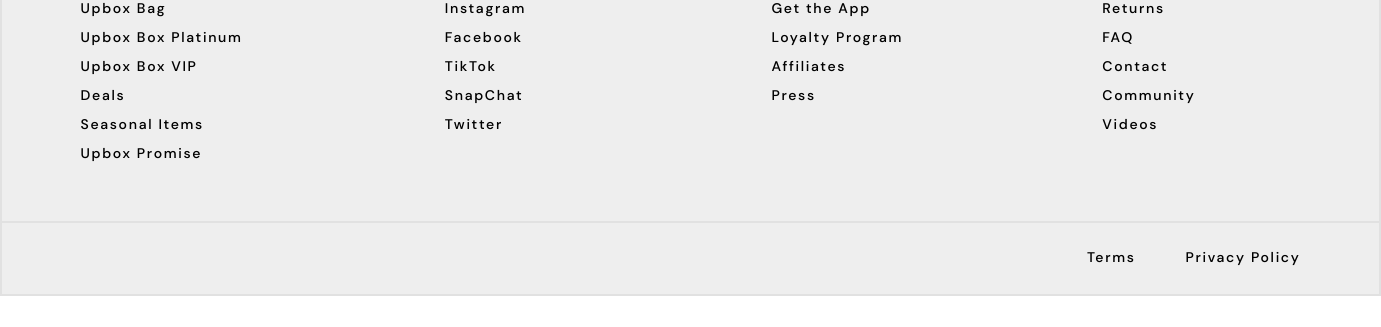
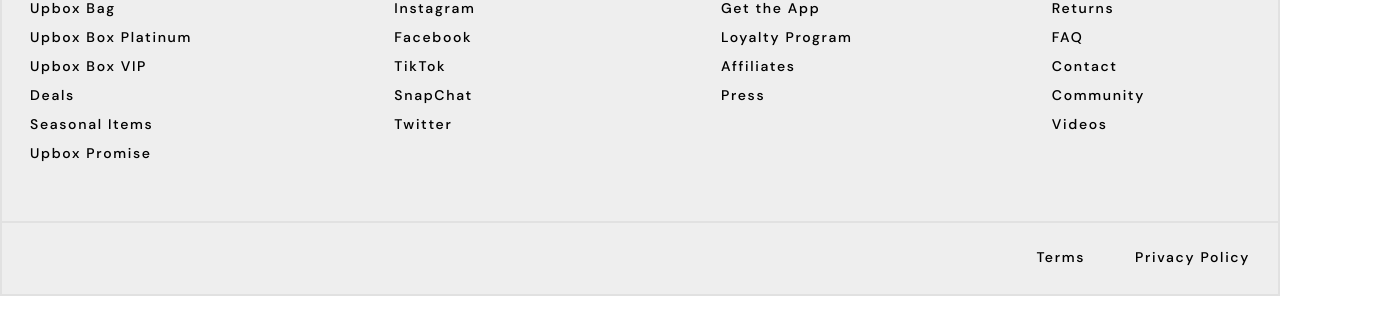
Before and after one commit to 20210502-FE/shcherbakov_upbox, a website: page app/index.html in a window 1280 px wide. Shown: the part 5536-5863 px from the top of the page, 1381 px wide, since content can reach past the window. Drawn offline with Linux system fonts and the light colour scheme.

Commit message:
desktop fixed

```diff
--- a/app/index.html
+++ b/app/index.html
@@ -167,7 +167,7 @@
 								<img src = "assets/images/information-company/sc.png" alt = "#"></a>
 					</div>
 				</div>
-				<div class="footer_content flex flex_between">
+				<div class="footer_content flex flex_between flex_wrap">
 					<div class="footer_content_column">
 						<h1 class="footer_content_column_title">UPBOX</h1>
 						<div class="footer_content_column_link">
--- a/app/scss/modules/_information-company.scss
+++ b/app/scss/modules/_information-company.scss
@@ -4,7 +4,8 @@
   margin: 0 auto;
 
   &_information-company {
-    width: 1381px;
+    width: 100%;
+    max-width: 1381px;
     height: 479px;
     border: 2px solid rgba(196, 196, 196, .3);
     box-sizing: border-box;
@@ -12,7 +13,8 @@
     margin: 31px auto;
 
     &_wrapper {
-      width: 1220px;
+      width: 100%;
+      max-width: 1220px;
       margin: 0 auto;
     }
   }
@@ -104,7 +106,8 @@
     border-top: 2px solid rgba(196, 196, 196, .3);
 
     &_wrapper {
-      width: 1220px;
+      width: 100%;
+      max-width: 1220px;
       margin: 0 auto;
 
       &_links {
```
Also changed, not shown: app/css/main.css.
